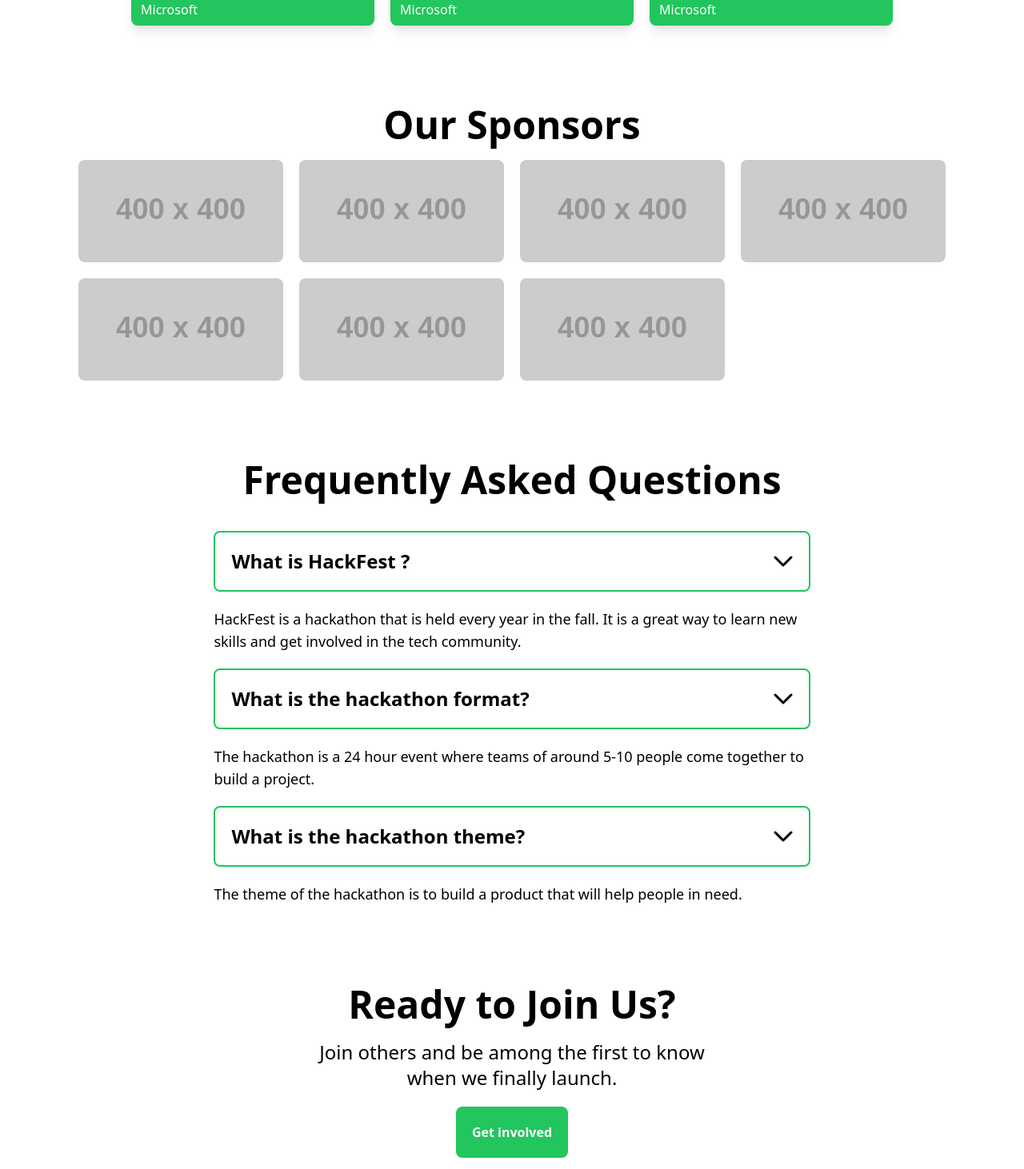
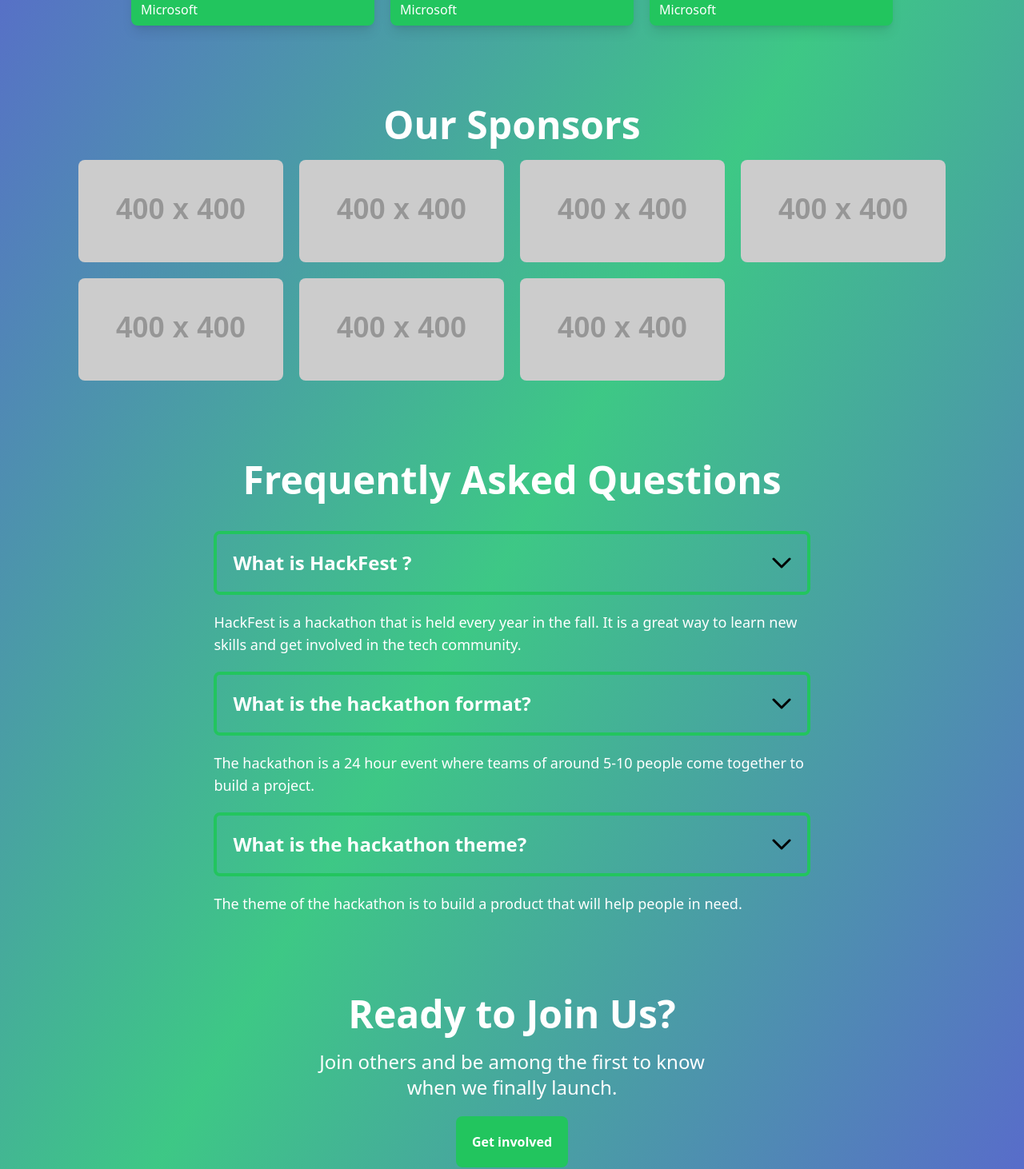
Before and after one commit to GenZtechies/gzt-hackfest, a Next.js app: page / in a window 1280 px wide. Shown: the part 428-1890 px from the top of the page at 80% size. Built offline with nearby package versions, Linux system fonts and the light colour scheme.

Commit message:
chore: added theme colors to tailwind config

```diff
--- a/pages/index.tsx
+++ b/pages/index.tsx
@@ -5,9 +5,9 @@ import { Loading } from "../components";
 
 const Home: NextPage = () => {
     return (
-        <>
+        <main className="bg-gradient-to-tl from-primary-purple via-primary-green/80 to-primary-purple">
             <section className="container flex flex-col items-center mx-auto p-10">
-                <h3 className="text-5xl font-bold py-5 text-center">Judges & Speakers</h3>
+                <h3 className="text-5xl font-bold py-5 text-center text-white">Judges & Speakers</h3>
 
                 <div className="grid grid-cols-1 md:grid-cols-2 lg:grid-cols-3 gap-5">
                     <div className="bg-green-500 p-2 rounded-lg shadow-lg">
@@ -32,7 +32,7 @@ const Home: NextPage = () => {
             </section>
 
             <section className="container flex flex-col items-center mx-auto p-10">
-                <h3 className="text-5xl font-bold py-5 text-center">Our Sponsors</h3>
+                <h3 className="text-5xl font-bold py-5 text-center text-white">Our Sponsors</h3>
 
                 <div className="grid grid-cols-2 lg:grid-cols-4 gap-5">
                     <div className="rounded-lg">
@@ -60,54 +60,54 @@ const Home: NextPage = () => {
             </section>
 
             <section className="container flex flex-col items-center mx-auto p-10">
-                <h3 className="text-5xl font-bold py-5 text-center">Frequently Asked Questions</h3>
+                <h3 className="text-5xl font-bold py-5 text-center text-white">Frequently Asked Questions</h3>
 
                 <div className="flex flex-col items-center">
                     <div className="w-full md:w-2/3">
-                        <div className="flex items-center justify-between border-2 rounded-lg border-green-500 p-5 my-5">
-                            <h4 className="text-2xl font-bold bg-transparent">What is HackFest ?</h4>
+                        <div className="flex items-center justify-between border-4 rounded-lg border-green-500 p-5 my-5">
+                            <h4 className="text-2xl font-bold text-white">What is HackFest ?</h4>
                             <span>
                                 <svg width={24} height={14} viewBox="0 0 24 14" fill="none" xmlns="http://www.w3.org/2000/svg">
                                     <path d="M2 2L12 12L22 2" stroke="black" strokeWidth={3} strokeLinecap="round" strokeLinejoin="round" />
                                 </svg>
                             </span>
                         </div>
-                        <p className="text-lg">HackFest is a hackathon that is held every year in the fall. It is a great way to learn new skills and get involved in the tech community.</p>
+                        <p className="text-lg text-white">HackFest is a hackathon that is held every year in the fall. It is a great way to learn new skills and get involved in the tech community.</p>
                     </div>
                     <div className="w-full md:w-2/3">
-                        <div className="flex items-center justify-between border-2 rounded-lg border-green-500 p-5 my-5">
-                            <h4 className="text-2xl font-bold bg-transparent">What is the hackathon format?</h4>
+                        <div className="flex items-center justify-between border-4 rounded-lg border-green-500 p-5 my-5">
+                            <h4 className="text-2xl font-bold text-white">What is the hackathon format?</h4>
                             <span>
                                 <svg width={24} height={14} viewBox="0 0 24 14" fill="none" xmlns="http://www.w3.org/2000/svg">
                                     <path d="M2 2L12 12L22 2" stroke="black" strokeWidth={3} strokeLinecap="round" strokeLinejoin="round" />
                                 </svg>
                             </span>
                         </div>
-                        <p className="text-lg">The hackathon is a 24 hour event where teams of around 5-10 people come together to build a project.</p>
+                        <p className="text-lg text-white">The hackathon is a 24 hour event where teams of around 5-10 people come together to build a project.</p>
                     </div>
                     <div className="w-full md:w-2/3">
-                        <div className="flex items-center justify-between border-2 rounded-lg border-green-500 p-5 my-5">
-                            <h4 className="text-2xl font-bold bg-transparent">What is the hackathon theme?</h4>
+                        <div className="flex items-center justify-between border-4 rounded-lg border-green-500 p-5 my-5">
+                            <h4 className="text-2xl font-bold text-white">What is the hackathon theme?</h4>
                             <span>
                                 <svg width={24} height={14} viewBox="0 0 24 14" fill="none" xmlns="http://www.w3.org/2000/svg">
                                     <path d="M2 2L12 12L22 2" stroke="black" strokeWidth={3} strokeLinecap="round" strokeLinejoin="round" />
                                 </svg>
                             </span>
                         </div>
-                        <p className="text-lg">The theme of the hackathon is to build a product that will help people in need.</p>
+                        <p className="text-lg text-white">The theme of the hackathon is to build a product that will help people in need.</p>
                     </div>
                 </div>
             </section>
 
             <section className="container flex flex-col items-center mx-auto p-10">
-                <h3 className="text-5xl font-bold py-5 text-center">Ready to Join Us?</h3>
-                <p className="text-2xl pb-5 text-center max-w-lg">Join others and be among the first to know when we finally launch.</p>
+                <h3 className="text-5xl font-bold py-5 text-center text-white">Ready to Join Us?</h3>
+                <p className="text-2xl pb-5 text-center max-w-lg text-white">Join others and be among the first to know when we finally launch.</p>
 
                 <button className="bg-green-500 text-white font-bold p-5 rounded-lg">Get involved</button>
             </section>
 
             <footer className="container flex flex-col items-center mx-auto p-10">
-                <h4 className="text-3xl font-bold py-5 text-center">Connect with us</h4>
+                <h4 className="text-3xl font-bold py-5 text-center text-white">Connect with us</h4>
 
                 <div className="flex flex-row gap-5 pb-10 items-center">
                     <a href="https://twitter.com/genztechies" target="_blank" rel="noopener noreferrer">
@@ -162,7 +162,7 @@ const Home: NextPage = () => {
                     &nbsp;2022
                 </p>
             </footer>
-        </>
+        </main>
     );
 };
 
--- a/tailwind.config.js
+++ b/tailwind.config.js
@@ -2,7 +2,15 @@ module.exports = {
     mode: "jit",
     content: ["./pages/**/*.{js,ts,jsx,tsx}", "./components/**/*.{js,ts,jsx,tsx}"],
     theme: {
-        extend: {}
+        extend: {
+            colors: {
+                primary: {
+                    purple: "#5D5CD6",
+                    yellow: "#FFB800",
+                    green: "#0DBA67"
+                }
+            }
+        }
     },
     plugins: []
 };
```
